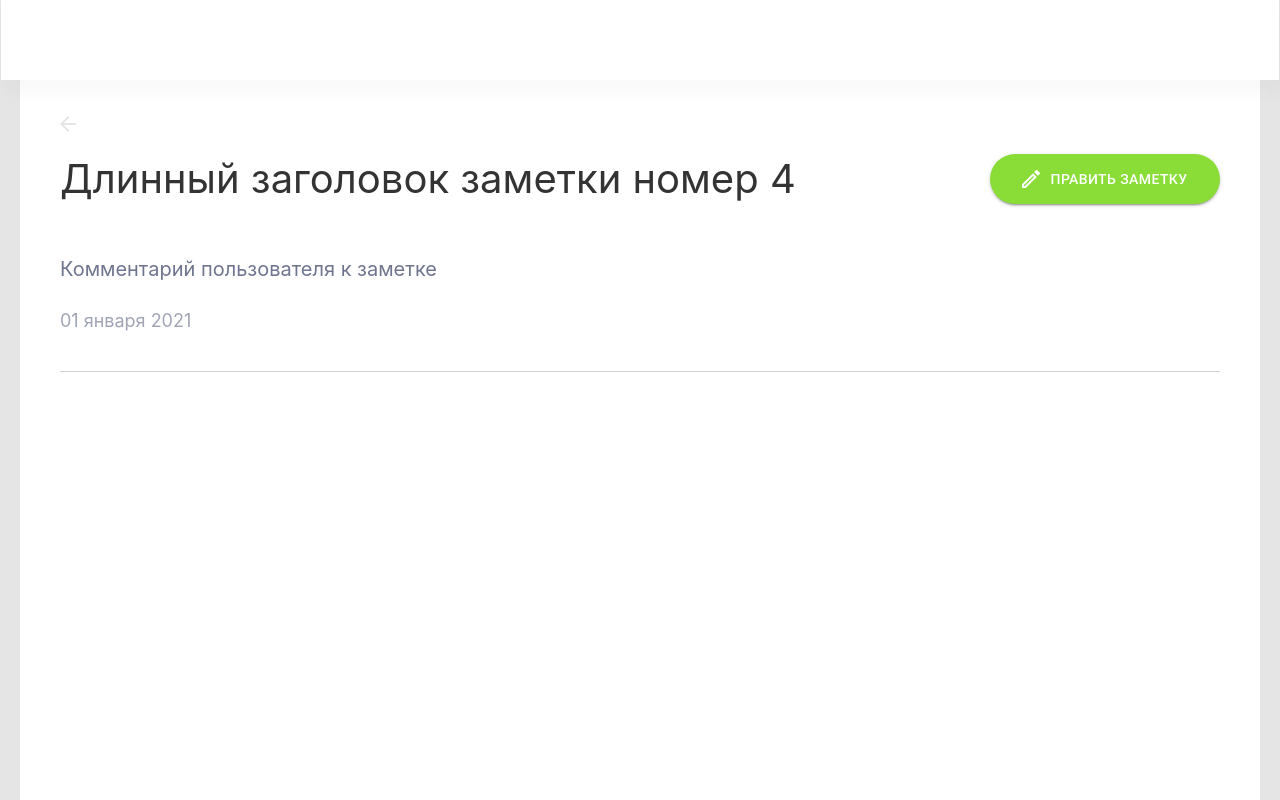
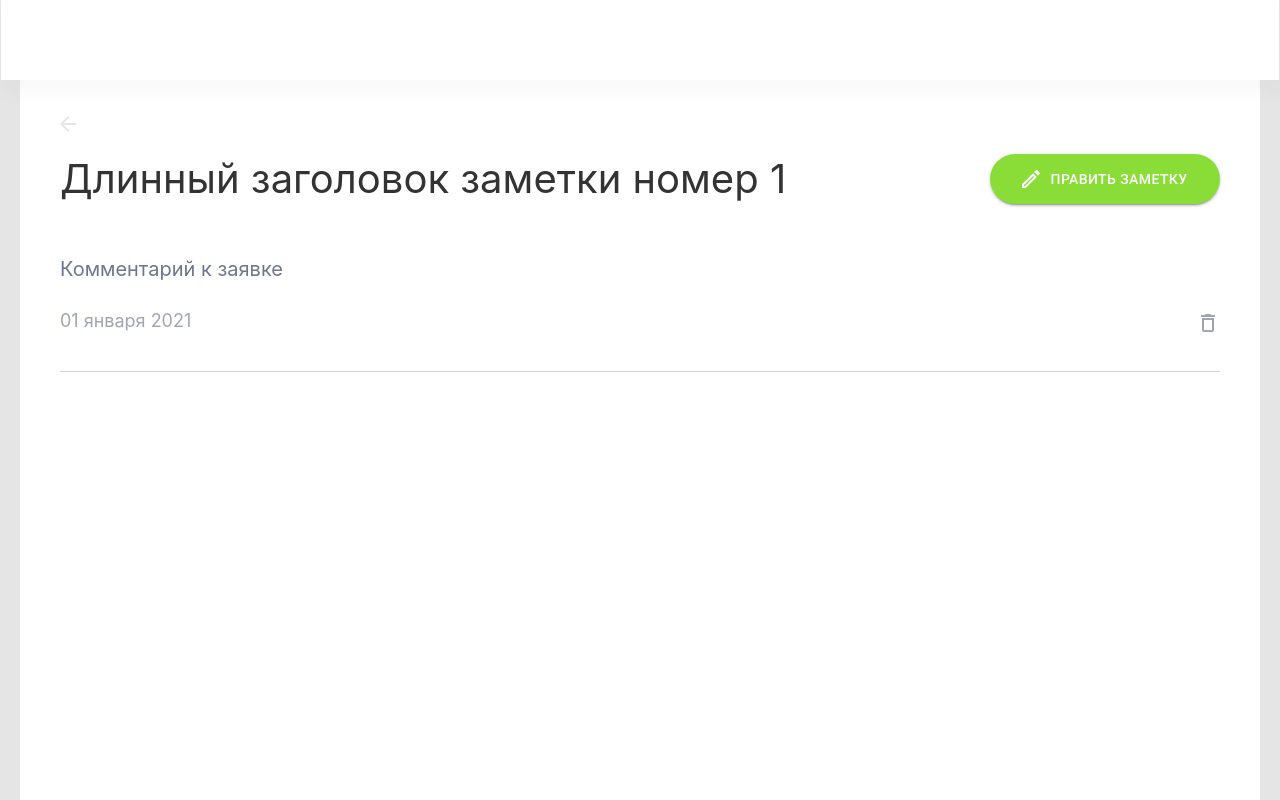
Before and after one commit to cyplakovaa/notes, a React (Create React App) app: page /note/1 in a window 1280 px wide. Built offline with nearby package versions, Linux system fonts and the light colour scheme.

Commit message:
добавление заметок в редакс

```diff
--- a/src/App.css
+++ b/src/App.css
@@ -155,3 +155,12 @@
     gap: 50px;
     width: 100%;
 }
+
+.notes__subtitle-layout {
+    display: flex;
+    justify-content: space-between;
+}
+
+.note__delete-icon:hover {
+    cursor: pointer;
+}
--- a/src/components/CreateOrEditNoteModal.tsx
+++ b/src/components/CreateOrEditNoteModal.tsx
@@ -7,6 +7,9 @@ import {Controller, useForm} from "react-hook-form";
 import {CustomTextField} from "./CustomTextFild";
 import {ReactComponent as AddIcon} from "../icons/add.svg";
 import {CustomButton} from "./CustomButton";
+import {NoteModel} from "../redux/types";
+import {useDispatch} from "react-redux";
+import {addNote} from "../redux/actions";
 
 interface CreateOrEditNoteModalProps {
     visible: boolean
@@ -20,11 +23,33 @@ const CustomizedDialog = styled(Dialog)(() => ({
     }
 }));
 
+const defaultFormValues = {
+    title: '',
+    comment: ''
+}
 
 export const CreateOrEditNoteModal: React.FC<CreateOrEditNoteModalProps> = (props) => {
 
-    const { control, handleSubmit } = useForm();
-    const onSubmit = (data: any) => console.log(data);
+    const { control, handleSubmit } = useForm({defaultValues: defaultFormValues});
+
+    const dispatch = useDispatch()
+
+
+    const onSubmit = (data: typeof defaultFormValues) => {
+
+        const timeElapsed = Date.now();
+        const today = new Date(timeElapsed);
+
+        const noteItem: NoteModel = {
+            id: Math.floor(Math.random() * 160000),
+            title: data.title,
+            comment: data.comment,
+            subTitle: today.toDateString()
+        }
+
+        dispatch(addNote(noteItem))
+        props.onClose()
+    };
 
     return (
         <CustomizedDialog open={props.visible} onClose={props.onClose}>
@@ -37,16 +62,16 @@ export const CreateOrEditNoteModal: React.FC<CreateOrEditNoteModalProps> = (prop
                     <Controller
                         name="title"
                         control={control}
-                        defaultValue=""
+
                         render={({ field }) => <CustomTextField {...field} label='Название заметки' placeholder='Введите заголовок заметки' />}
                     />
                     <Controller
                         name="comment"
                         control={control}
-                        defaultValue=""
                         render={({ field }) => <CustomTextField {...field} multiline rows={3} label='Комментарий' placeholder='Введите комментарий' />}
                     />
-                    <CustomButton  onClick={() => {}} title='Добавить' centered/>
+
+                    <CustomButton type='submit' title='Добавить' centered/>
                 </form>
             </div>
 
--- a/src/components/CustomButton.tsx
+++ b/src/components/CustomButton.tsx
@@ -6,8 +6,9 @@ import {ReactElement} from "react";
 interface CustomButtonProps {
     title: string
     startIcon?: ReactElement<any, any>
-    onClick: () => void
+    onClick?: () => void
     centered?: boolean
+    type?: "button" | "submit" | "reset" | undefined
 }
 
 const StyledButton = styled(Button)(({theme}) => ({
@@ -23,6 +24,6 @@ const StyledButton = styled(Button)(({theme}) => ({
 
 export const CustomButton: React.FC<CustomButtonProps> = (props) => {
     return (
-        <StyledButton onClick={props.onClick} variant="contained" startIcon={props.startIcon} style={{alignSelf: props.centered ? 'center' : 'auto' }} >{props.title}</StyledButton>
+        <StyledButton onClick={props.onClick} variant="contained" startIcon={props.startIcon} style={{alignSelf: props.centered ? 'center' : 'auto' }} type={props.type} >{props.title}</StyledButton>
     );
 }
--- a/src/pages/NoteInfo.tsx
+++ b/src/pages/NoteInfo.tsx
@@ -4,12 +4,18 @@ import {ReactComponent as BackArrowIcon} from "../icons/back_arrow.svg";
 import {ReactComponent as EditIcon} from "../icons/edit.svg";
 import {CustomButton} from "../components/CustomButton";
 import {Divider} from "@mui/material";
-import {useNavigate} from "react-router-dom";
+import {useNavigate, useParams} from "react-router-dom";
+import {ReactComponent as DeleteIcon} from "../icons/delete.svg";
+import {useSelector} from "react-redux";
+import {NoteModel, RootState} from "../redux/types";
 
 
 export const NoteInfo: React.FC = () => {
 
     const navigate = useNavigate()
+    const params = useParams()
+    console.log(params)
+    const noteInfo = useSelector<RootState, NoteModel>(state => state.noteItems.filter(note => note.id === Number(params.noteId))[0])
 
     const backNavigate = () => {
         navigate(-1)
@@ -20,15 +26,19 @@ export const NoteInfo: React.FC = () => {
             <BackArrowIcon onClick={backNavigate} className='note-info__back-arrow-layout'/>
             <div className='note-info__title-layout'>
                 <h1 className='notes__title'>
-                    Длинный заголовок заметки номер 4
+                    {noteInfo.title}
                 </h1>
                 <CustomButton onClick={() => {}} startIcon={<EditIcon />} title='Править заметку'/>
             </div>
             <div className='notes__user-comment'>
-                Комментарий пользователя к заметке
+                {noteInfo.comment}
             </div>
-            <div className='notes__created-date'>
-                01 января 2021
+
+            <div className='notes__subtitle-layout'>
+                <div className='notes__created-date'>
+                    {noteInfo.subTitle}
+                </div>
+                <DeleteIcon className='note__delete-icon' />
             </div>
             <Divider color='#EDEEF2' />
         </div>
--- a/src/pages/Notes.tsx
+++ b/src/pages/Notes.tsx
@@ -27,12 +27,11 @@ export const Notes = () => {
                     Заметки
                 </h1>
                 <CustomButton onClick={handleClickOpen} startIcon={<AddIcon />} title='Добавить заметку'/>
-
             </div>
             <div className='notes__notes-layout'>
                 {notes &&
                     notes.map(note => (
-                        <Link to={'/note/' + note.id} className='link__reset'>
+                        <Link key={note.id} to={'/note/' + note.id} className='link__reset'>
                             <div className='notes__card-layout'>
                                 <h3 className='notes__card-title'>
                                     {note.title}
```
Also changed, not shown: public/manifest.json, src/icons/delete.svg (added).
